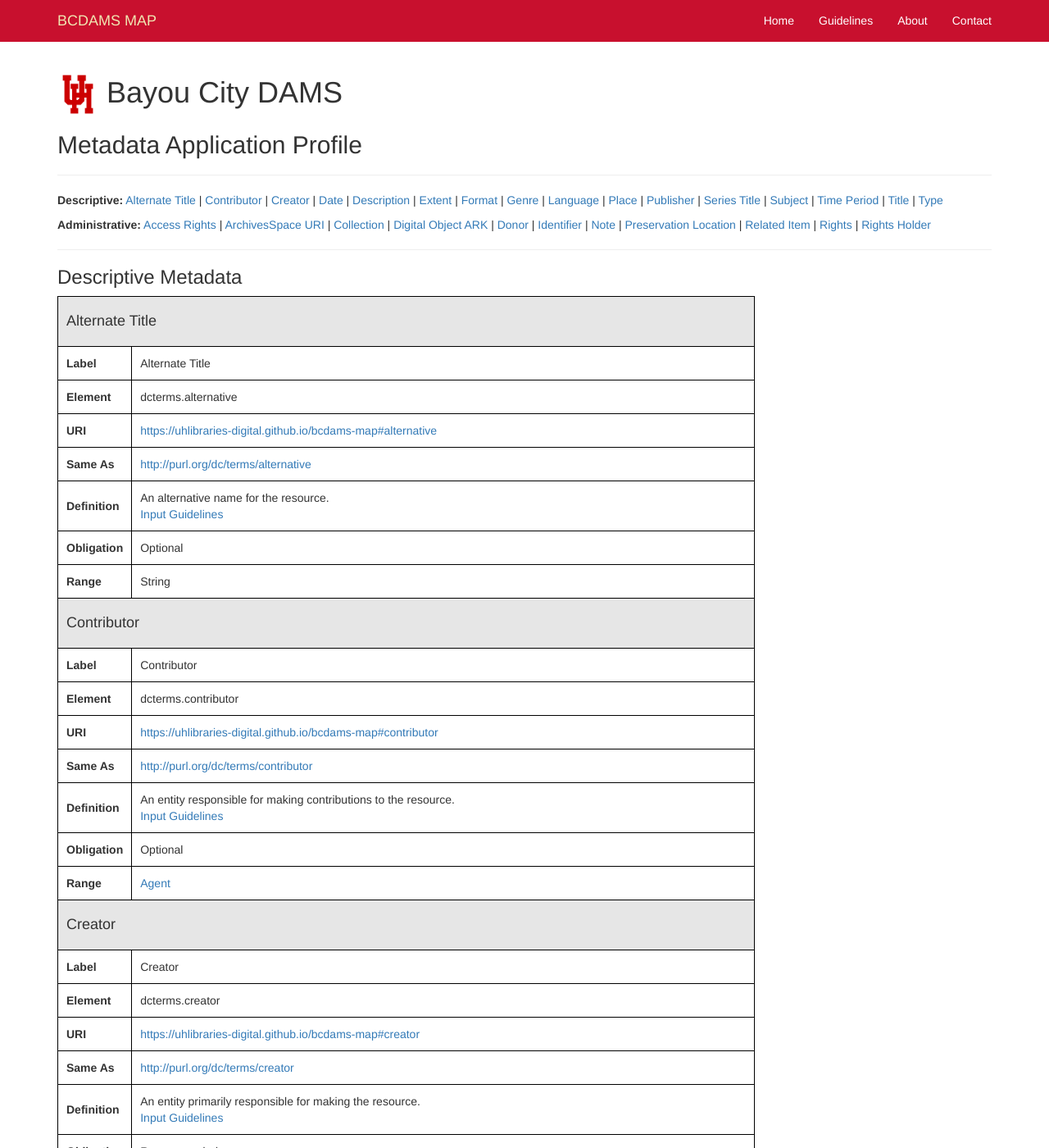
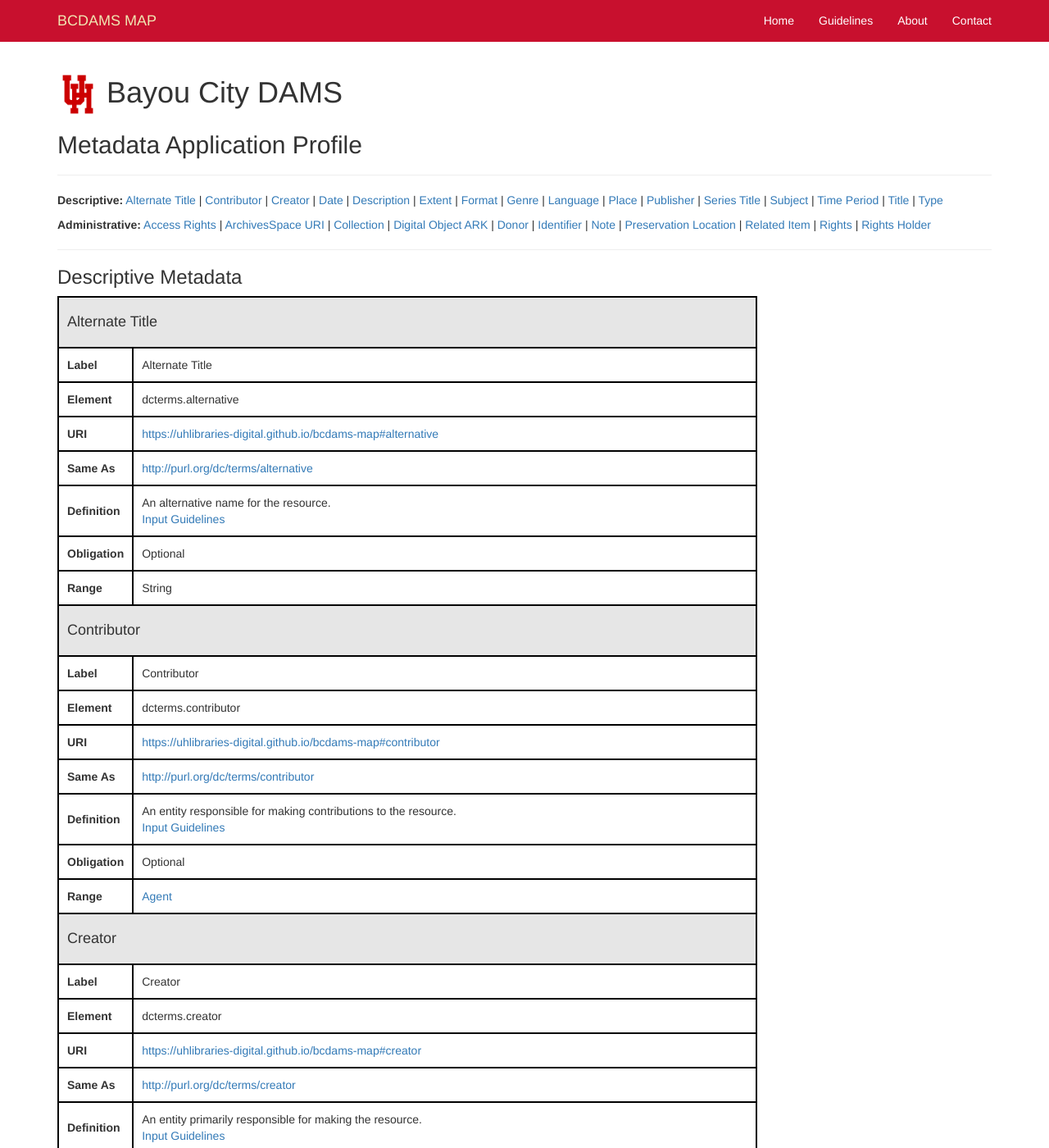
Before and after one commit to uhlibraries-digital/bcdams-map, a Jekyll site: the page built from index.html, in a window 1280 px wide and 1400 px high. Shown: the whole window at 82% size. Built offline with Jekyll 4.4.1, drawn with Linux system fonts in a browser that asks for light colours; nearby versions of some CDN libraries; the list of posts is cut into pages by our own code; comment, search, counter and statistics services are not loaded.

Commit message:
Revert "make table borders thinner"
This reverts commit a8d9b8beeddc4dcab3fc63280c701953fb5f28e7.

```diff
--- a/assets/css/custom.css
+++ b/assets/css/custom.css
@@ -64,7 +64,7 @@
 table,
 th,
 td {
-   border: 1px solid black;
+   border: 2px solid black;
    padding: 10px;
 }
 
@@ -73,7 +73,7 @@
 	position: -webkit-sticky;
   top: 50px;
   background-color: #e6e6e6;
-	border: 1px solid black;
+	border: 2px solid black;
 }
 
 /* Title */
```
